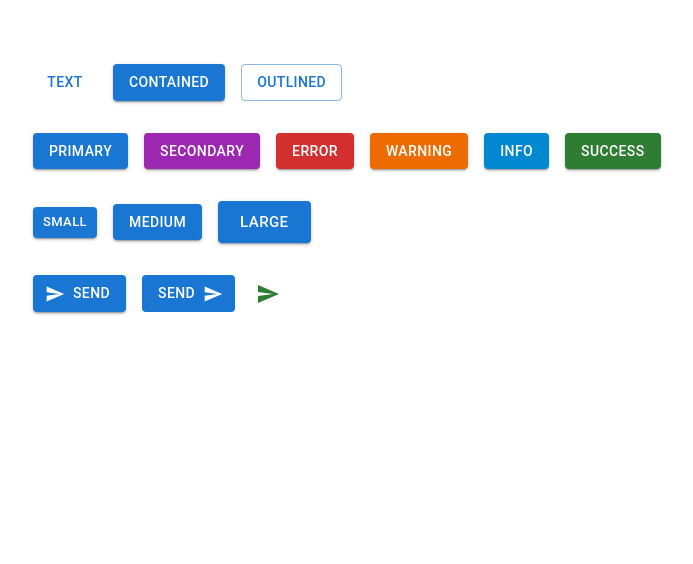
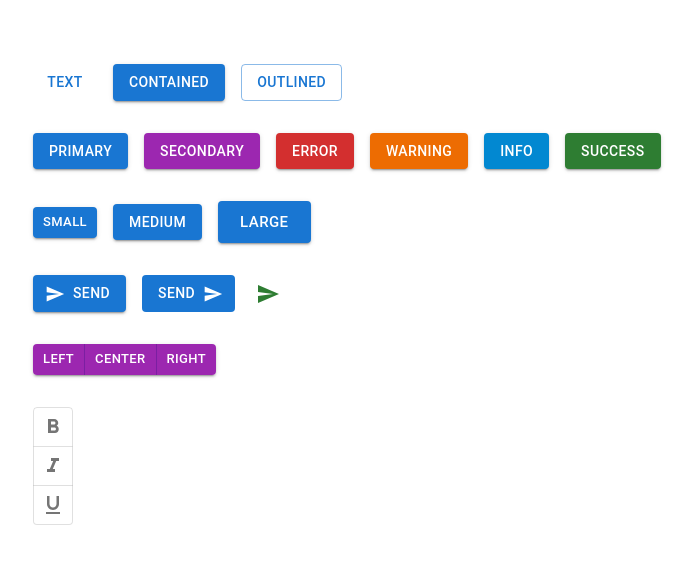
Before and after one commit to IMakeTheSites/mui-react-fun, a React (Create React App) app: page / in a window 1280 px wide. Shown: the top 564 px of the page, without its empty margins (31-724 px from the left). Built offline with nearby package versions, Linux system fonts and the light colour scheme.

Commit message:
Add ButtonGroup and ToggleButton

```diff
--- a/src/components/MuiButton.tsx
+++ b/src/components/MuiButton.tsx
@@ -1,7 +1,28 @@
-import { Stack, Button, IconButton } from "@mui/material";
+import {
+  Stack,
+  Button,
+  IconButton,
+  ButtonGroup,
+  ToggleButtonGroup,
+  ToggleButton,
+} from "@mui/material";
 import SendIcon from "@mui/icons-material/Send";
+import FormatBoldIcon from "@mui/icons-material/FormatBold";
+import FormatItalicIcon from "@mui/icons-material/FormatItalic";
+import FormatUnderlinedIcon from "@mui/icons-material/FormatUnderlined";
+import React, { useState } from "react";
 
 export const MuiButton = () => {
+  const [formats, setFormats] = useState<string | null>(null);
+  console.log({
+    formats,
+  });
+  const handleFormatChange = (
+    _event: React.MouseEvent<HTMLElement>,
+    updatedFormats: string | null
+  ) => {
+    setFormats(updatedFormats);
+  };
   return (
     <Stack spacing={4}>
       <Stack spacing={2} direction="row">
@@ -58,6 +79,39 @@
           <SendIcon />
         </IconButton>
       </Stack>
+      <Stack direction="row">
+        <ButtonGroup
+          variant="contained"
+          size="small"
+          color="secondary"
+          aria-label="alignment button group"
+        >
+          <Button onClick={() => alert("Left clicked")}>Left</Button>
+          <Button>Center</Button>
+          <Button>Right</Button>
+        </ButtonGroup>
+      </Stack>
+      <Stack direction="row">
+        <ToggleButtonGroup
+          aria-label="text formatting"
+          value={formats}
+          onChange={handleFormatChange}
+          size="small"
+          color="success"
+          orientation="vertical"
+          exclusive
+        >
+          <ToggleButton value="bold" aria-label="bold">
+            <FormatBoldIcon />
+          </ToggleButton>
+          <ToggleButton value="italic" aria-label="italic">
+            <FormatItalicIcon />
+          </ToggleButton>
+          <ToggleButton value="underlined" aria-label="underlined">
+            <FormatUnderlinedIcon />
+          </ToggleButton>
+        </ToggleButtonGroup>
+      </Stack>
     </Stack>
   );
 };
```
